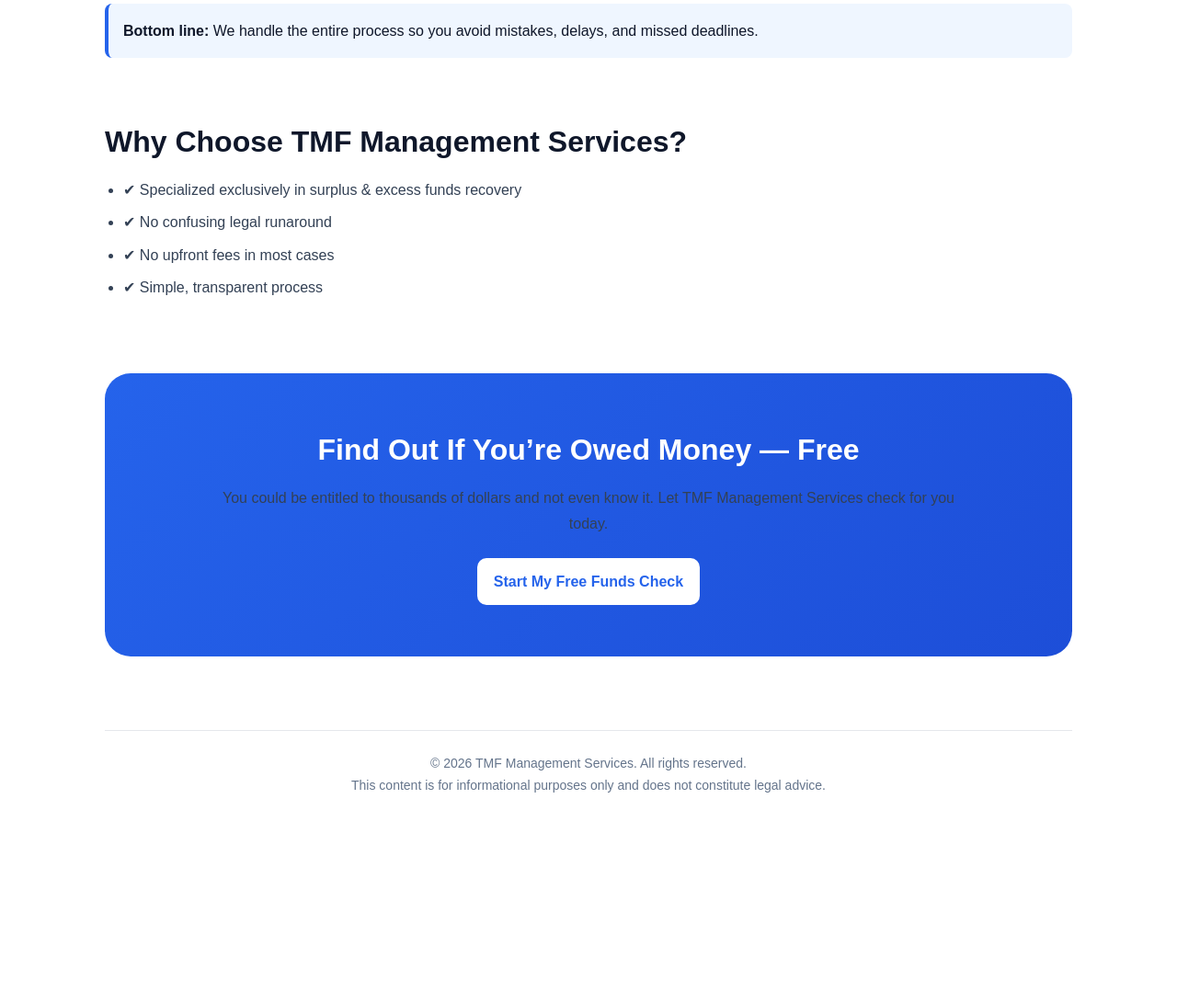
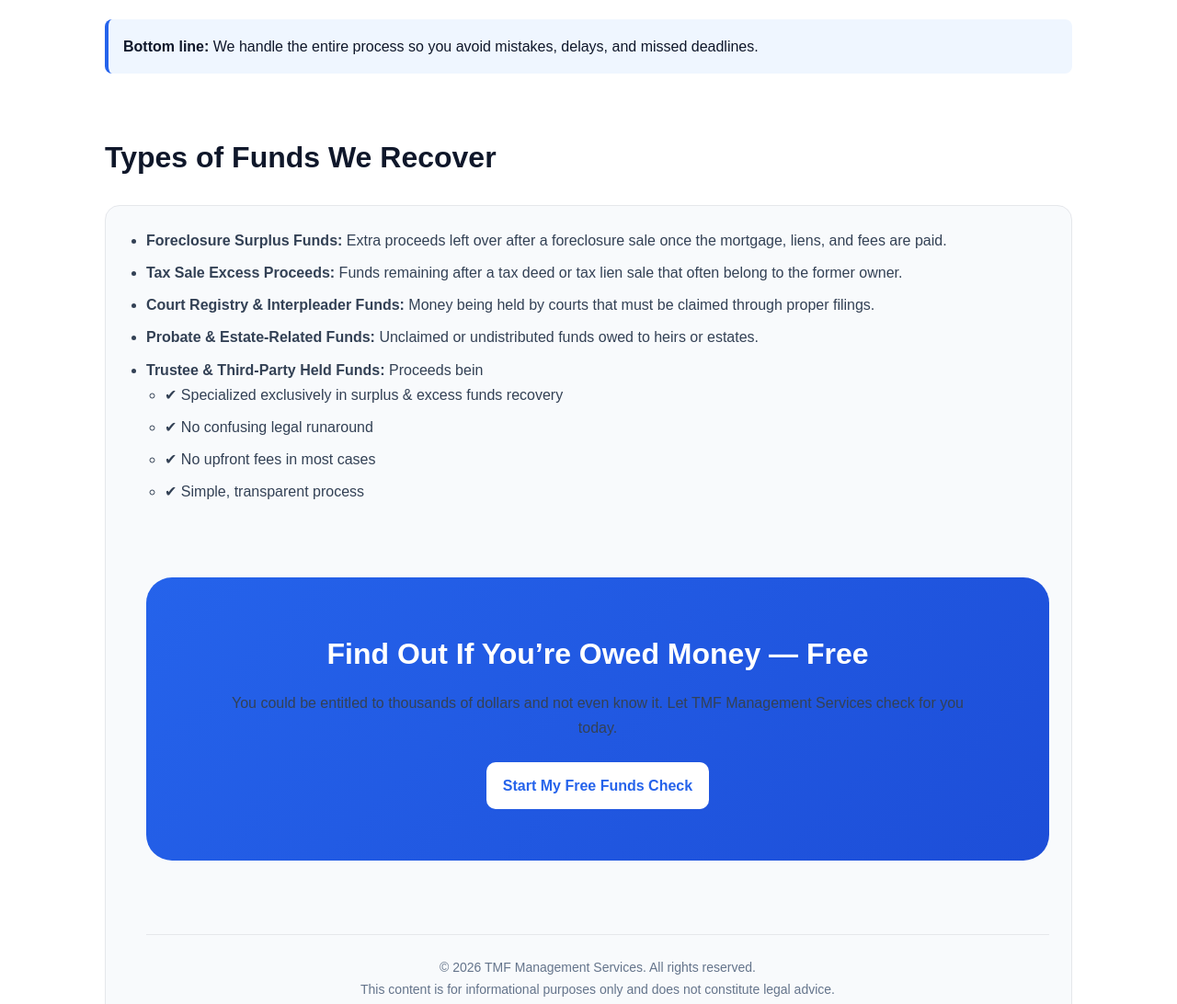
Before and after one commit to SockMonkeyy/tmfmanagementservices, a plain HTML site: page index.html in a window 1280 px wide. Shown: the part 2362-3454 px from the top of the page at 92% size. Before the commit the page ends 3252 px from the top, so only its background shows below. Drawn offline with Linux system fonts and the light colour scheme.

Commit message:
Update index.html

```diff
--- a/index.html
+++ b/index.html
@@ -51,7 +51,7 @@
 
     <header>
       <div class="brand">
-        <img src="logo.png" alt="TMF Management Services Logo" style="height:48px; width:auto;" />
+        <img src="logo.png" alt="TMF Management Services Logo" style="height:72px; width:auto;" />
         <div>
           <strong>TMF Management Services</strong><br />
           <span style="color:#64748b; font-size:14px;">Surplus & Excess Funds Recovery Specialists</span>
@@ -156,7 +156,14 @@
       <strong>Bottom line:</strong> We handle the entire process so you avoid mistakes, delays, and missed deadlines.
     </div>
 
-    <h2>Why Choose TMF Management Services?</h2>
+    <h2>Types of Funds We Recover</h2>
+    <div class="box">
+      <ul>
+        <li><strong>Foreclosure Surplus Funds:</strong> Extra proceeds left over after a foreclosure sale once the mortgage, liens, and fees are paid.</li>
+        <li><strong>Tax Sale Excess Proceeds:</strong> Funds remaining after a tax deed or tax lien sale that often belong to the former owner.</li>
+        <li><strong>Court Registry & Interpleader Funds:</strong> Money being held by courts that must be claimed through proper filings.</li>
+        <li><strong>Probate & Estate-Related Funds:</strong> Unclaimed or undistributed funds owed to heirs or estates.</li>
+        <li><strong>Trustee & Third-Party Held Funds:</strong> Proceeds bein
     <ul>
       <li>✔ Specialized exclusively in surplus & excess funds recovery</li>
       <li>✔ No confusing legal runaround</li>
```
